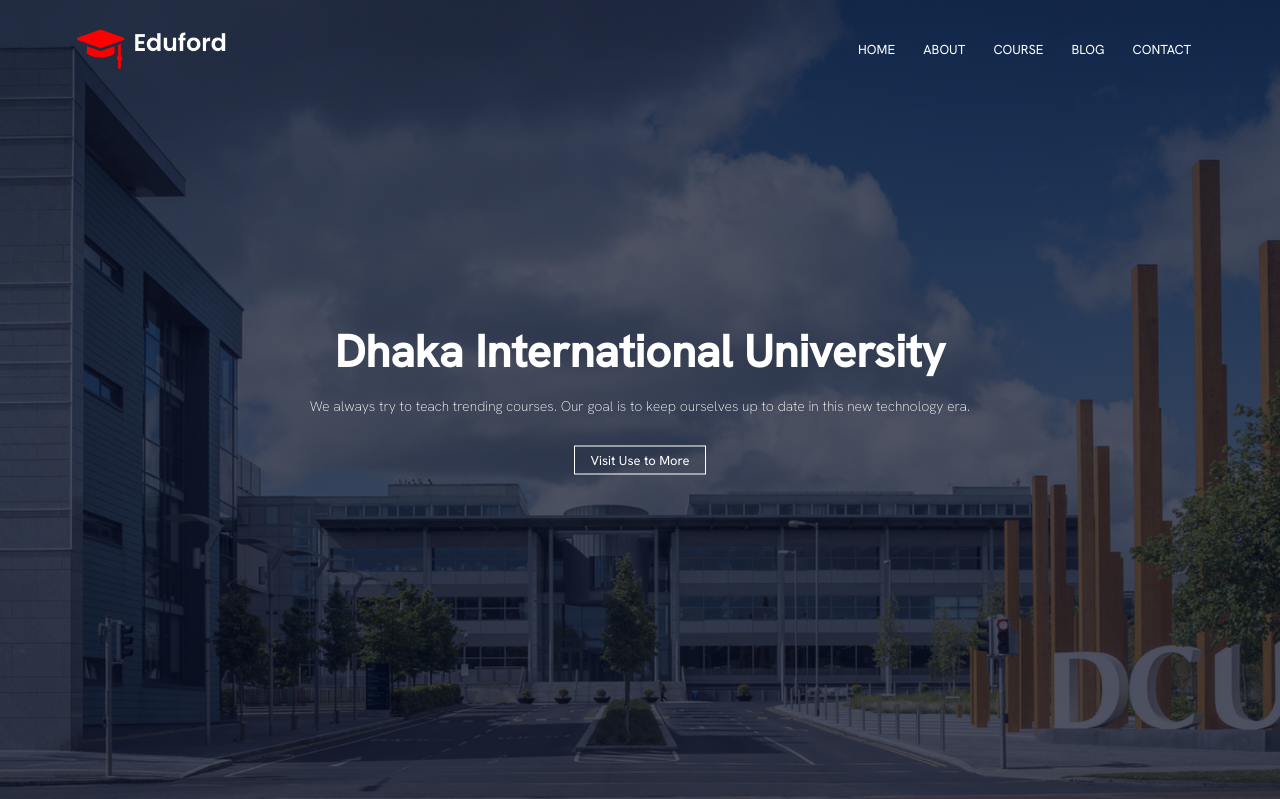
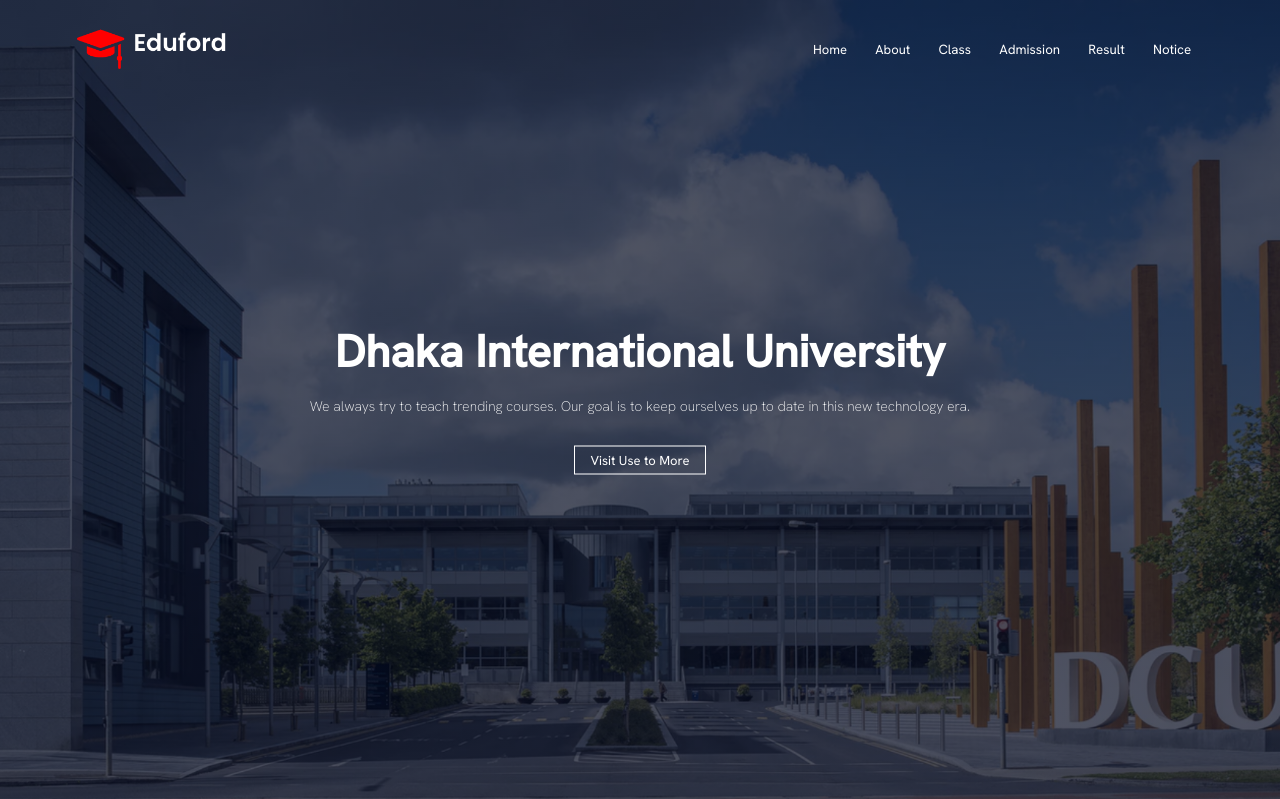
Before and after one commit to Osati/My-1st-Project, a PHP site: page / in a window 1280 px wide. Shown: the top 799 px of the page. Run offline with PHP 8.4, Linux system fonts and the light colour scheme.

Commit message:
navbar update and responsive

```diff
--- a/index.html
+++ b/index.html
@@ -17,11 +17,49 @@
             <div class="nav-links" id="navlinks">
                 <i class="fa fa-times" onclick="hideMenu()"></i>
                 <ul>
-                    <li><a href=".html">HOME</a></li>
-                    <li><a href=".html">ABOUT</a></li>
-                    <li><a href=".html">COURSE</a></li>
-                    <li><a href=".html">BLOG</a></li>
-                    <li><a href=".html">CONTACT</a></li>
+                    <li><a href="">Home</a></li>
+                    <li><a href="">About</a></li>
+                    <li>
+                        <a href="">
+                            <div class="dropdown">
+                                <button class="dropbtn">Class</button>
+                                <div class="dropdown-content">
+                                    <a href="">Intermediate</a>
+                                    <a href="">degare</a>
+                                    <a href="">Diploma</a>
+                                </div>
+                            </div>
+                        </a></li>
+                        <li><a href="">
+                            <div class="dropdown">
+                                <button class="dropbtn">Admission</button>
+                                <div class="dropdown-content">
+                                    <a href="">Intermediate</a>
+                                    <a href="">degare</a>
+                                    <a href="">Diploma</a>
+                                </div>
+                            </div>
+                        </a></li>
+                        <li><a href="">
+                            <div class="dropdown">
+                                <button class="dropbtn">Result</button>
+                                <div class="dropdown-content">
+                                    <a href="">Intermediate</a>
+                                    <a href="">degare</a>
+                                    <a href="">Diploma</a>
+                                </div>
+                            </div>
+                        </a></li>
+                        <li><a href="">
+                            <div class="dropdown">
+                                <button class="dropbtn">Notice</button>
+                                <div class="dropdown-content">
+                                    <a href="">Class</a>
+                                    <a href="">Exam</a>
+                                    <a href="">Other</a>
+                                </div>
+                            </div>
+                        </a></li>
                 </ul>
             </div>
             <i class="fa fa-bars" onclick="showMenu()"></i>
--- a/style.css
+++ b/style.css
@@ -47,6 +47,35 @@ nav img{
 .nav-links ul li:hover::after{
     width: 100%;
 }
+.dropbtn{
+    background-color: unset;
+    border: none;
+    color: #fff;
+}
+.dropdown{
+    position: relative;
+    display:inline-block;
+}
+.dropdown-content{
+    display: none;
+    position: absolute;
+    background-color: #f1f1f1;
+    min-width: 100px;
+    text-align: center;
+    box-shadow: 0px 8px 16px 0px rgba(0,0,0,0.2);
+    z-index: 1;
+}
+.dropdown .dropdown-content a {
+    color: black;
+    line-height: 40px;
+    text-decoration: none;
+    display: block;
+  }
+
+  .dropdown-content a:hover { background-color: aqua;}
+
+  .dropdown:hover .dropdown-content{ display: block;}
+
 .text-box{
     width: 90%;
     color: #fff;
@@ -86,8 +115,10 @@ nav .fa{
     color: black;
 }
 @media(max-width:700px){
-    .text-box h1{
-     font-size: 20px;
+    .header{
+        width: 100%;
+        display: block;
+        overflow: hidden;
     }
     .nav-links ul li{
         display: block;
@@ -95,12 +126,13 @@ nav .fa{
     .nav-links{
         position: absolute;
         background: #eabad4;
-        height:100vh;
-        width: 200px;
+        height:auto;
+        width: auto;
         color: black;
         top: 0;
-        right: -200px;
-        text-align: left;
+        right: -100px;
+        text-align: center;
+        border-radius: 0 0 0 10px;
         z-index: 2;
         transition: 1s;
     }
@@ -115,7 +147,6 @@ nav .fa{
     .nav-links lu{
         padding: 30px;
     }
-
 }
 
 /*--- Course ----*/
```
